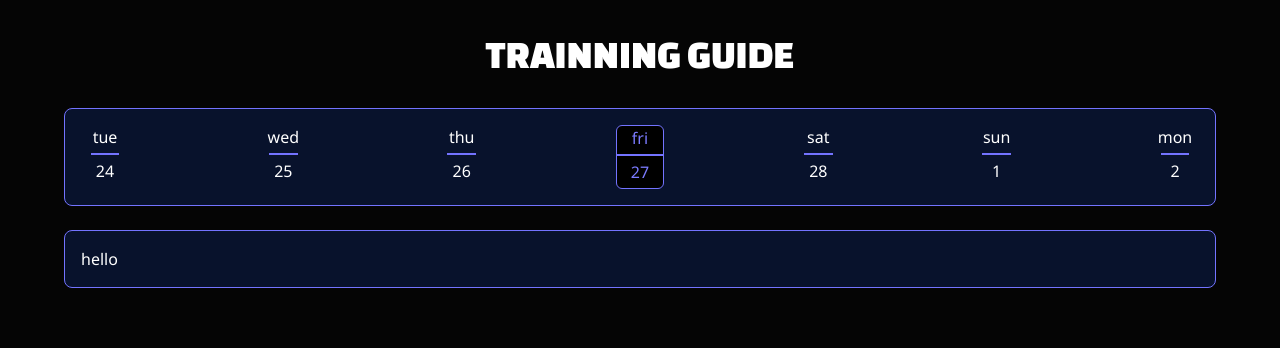
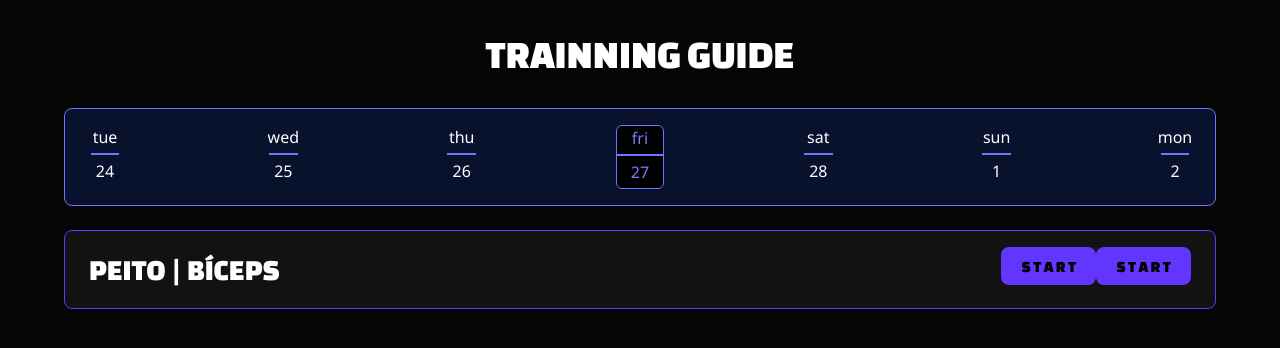
Before and after one commit to raul4500/Trainning-Guide, a React (Vite) app: page / in a window 1280 px wide. Shown: the top 348 px of the page. Built offline with nearby package versions, Linux system fonts and the light colour scheme.

Commit message:
changes on the todays box on home page

```diff
--- a/src/components/Todaysbox.css
+++ b/src/components/Todaysbox.css
@@ -1,10 +1,32 @@
+@import url("https://fonts.googleapis.com");
+@import url("https://fonts.gstatic.com");
+@import url("https://fonts.googleapis.com/css2?family=Changa+One:ital@0;1&display=swap");
+
 .todaysbox{
-    padding: 16px;
+    padding: 16px 24px;
     margin-top: 24px;
     border-radius: 8px;
-    border: 1px solid rgb(115, 115, 255);
+    border: 1px solid rgb(98, 54, 255);
     justify-self: center;
     width: 90%;
     height: auto;
-    background-color: rgb(8, 18, 44);
+    background-color: rgb(18, 18, 18);
+    display: flex;
+    justify-content: space-between;
 }
+
+.muscles{
+    font-family: "Changa One", sans-serif;
+    font-size: 30px;
+    font-style: normal;
+}
+
+button{
+    font-family: "Changa One", sans-serif;
+    font-style: normal;
+    background-color:rgb(98, 54, 255)
+}
+
+.buttons{
+
+}
--- a/src/components/Todaysbox.jsx
+++ b/src/components/Todaysbox.jsx
@@ -3,7 +3,17 @@ import './Todaysbox.css'
 function TodaysBox(){
     return (
         <div className="todaysbox">
-            hello
+            <div className="muscles">
+                PEITO | BÍCEPS
+            </div>
+            <div className="buttons">
+            <button>
+                S T A R T
+            </button>
+            <button>
+                S T A R T
+            </button>
+            </div>
         </div>
     )
 };
```
